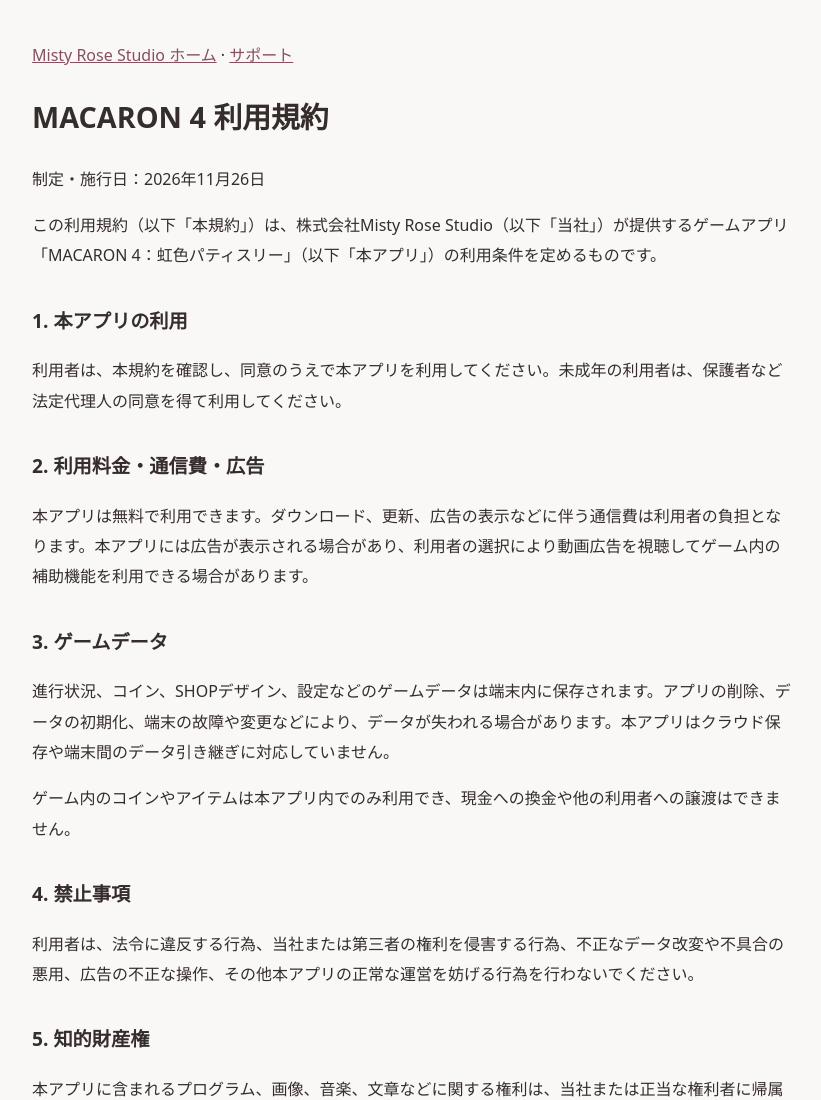
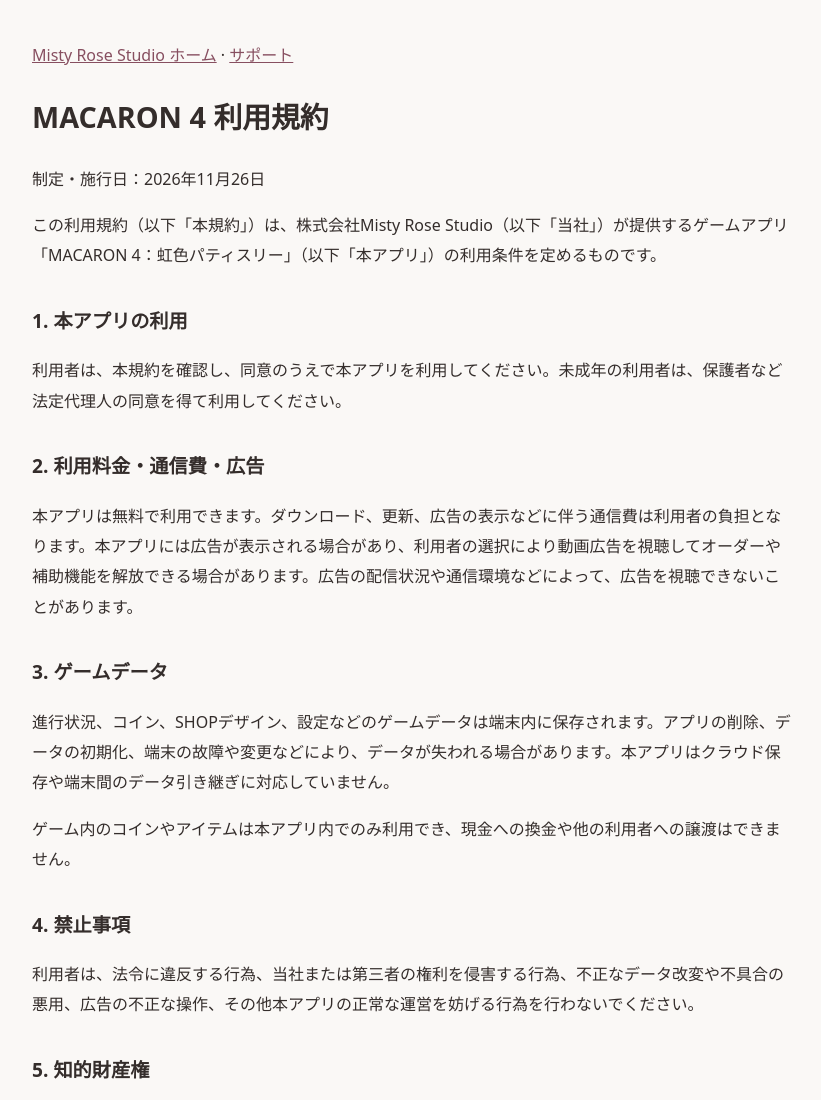
Before and after one commit to penguinguing4/mrs-site, a plain HTML site: page terms-macaron4.html in a window 1280 px wide. Shown: the top 1100 px of the page, without its empty margins (228-1049 px from the left). Drawn offline with Linux system fonts and the light colour scheme.

Commit message:
Align advertising description with reviewed game terms

```diff
--- a/terms-macaron4.html
+++ b/terms-macaron4.html
@@ -22,7 +22,7 @@
   <h2>1. 本アプリの利用</h2>
   <p>利用者は、本規約を確認し、同意のうえで本アプリを利用してください。未成年の利用者は、保護者など法定代理人の同意を得て利用してください。</p>
   <h2>2. 利用料金・通信費・広告</h2>
-  <p>本アプリは無料で利用できます。ダウンロード、更新、広告の表示などに伴う通信費は利用者の負担となります。本アプリには広告が表示される場合があり、利用者の選択により動画広告を視聴してゲーム内の補助機能を利用できる場合があります。</p>
+  <p>本アプリは無料で利用できます。ダウンロード、更新、広告の表示などに伴う通信費は利用者の負担となります。本アプリには広告が表示される場合があり、利用者の選択により動画広告を視聴してオーダーや補助機能を解放できる場合があります。広告の配信状況や通信環境などによって、広告を視聴できないことがあります。</p>
   <h2>3. ゲームデータ</h2>
   <p>進行状況、コイン、SHOPデザイン、設定などのゲームデータは端末内に保存されます。アプリの削除、データの初期化、端末の故障や変更などにより、データが失われる場合があります。本アプリはクラウド保存や端末間のデータ引き継ぎに対応していません。</p>
   <p>ゲーム内のコインやアイテムは本アプリ内でのみ利用でき、現金への換金や他の利用者への譲渡はできません。</p>
```
